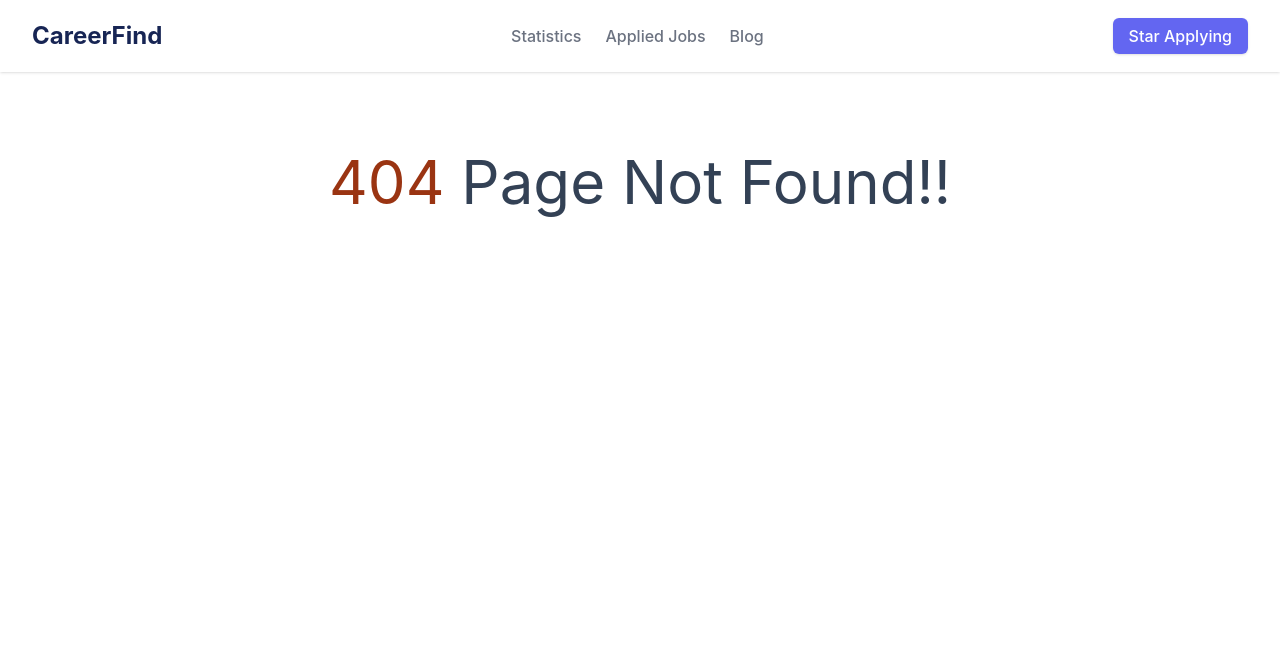
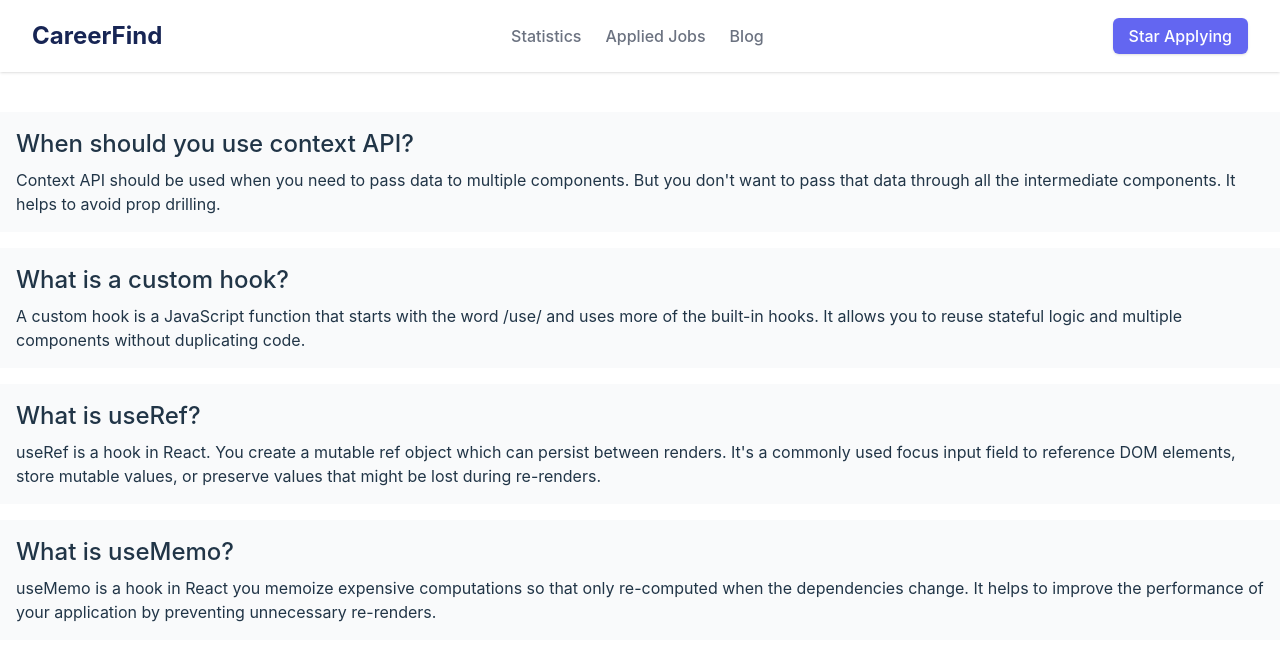
Before and after one commit to apufouzder/career-hub-api, a React (Vite) app: page /blog in a window 1280 px wide. Before the commit this address had no page. Shown: the top 660 px of the page. Built offline with nearby package versions, Linux system fonts and the light colour scheme.

Commit message:
make a blog component

```diff
--- /dev/null
+++ b/src/components/Blog/Blog.jsx
@@ -0,0 +1,28 @@
+/* eslint-disable react/no-unescaped-entities */
+
+
+const Blog = () => {
+    return (
+        <div className="container mx-auto my-10">
+            <div className="bg-gray-50 p-4 mb-4">
+                <h2 className="text-2xl font-medium mb-2">When should you use context API?</h2>
+                <p>Context API should be used when you need to pass data to multiple components. But you don't want to pass that data through all the intermediate components. It helps to avoid prop drilling.</p>
+            </div>
+            <div className="bg-gray-50 p-4 mb-4">
+                <h2 className="text-2xl font-medium mb-2">What is a custom hook?</h2>
+                <p>A custom hook is a JavaScript function that starts with the word /use/ and uses more of the built-in hooks. It allows you to reuse stateful logic and multiple components without duplicating code.</p>
+            </div>
+            <div className="bg-gray-50 p-4 mb-4">
+                <h2 className="text-2xl font-medium mb-2">What is useRef?</h2>
+                <p>useRef is a hook in React. You create a mutable ref object which can persist between renders. It's a commonly used focus input field to reference DOM elements, store mutable values, or preserve values that might be lost during re-renders.</p>
+            </div>
+            <div className="bg-gray-50 p-4 mb-4">
+                <h2 className="text-2xl font-medium mb-2">What is useMemo?</h2>
+                <p>useMemo is a hook in React you memoize expensive computations so that only re-computed when the dependencies change. It helps to improve the performance of your application by preventing unnecessary re-renders.</p>
+            </div>
+        </div>
+
+    );
+};
+
+export default Blog;
--- a/src/main.jsx
+++ b/src/main.jsx
@@ -11,6 +11,7 @@ import Home from './components/Home/Home';
 import AppliedJobs from './components/AppliedJobs/AppliedJobs';
 import NotFound from './components/NotFound/NotFound';
 import Statistics from './components/Statistics/Statistics';
+import Blog from './components/Blog/Blog';
 
 
 
@@ -37,6 +38,10 @@ const router = createBrowserRouter([
         element: <Statistics />
       },
       {
+        path: "blog",
+        element: <Blog />
+      },
+      {
         path: "*",
         element: <NotFound />
       }
```
